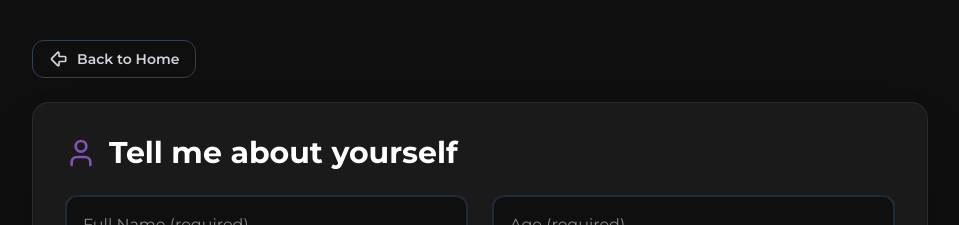
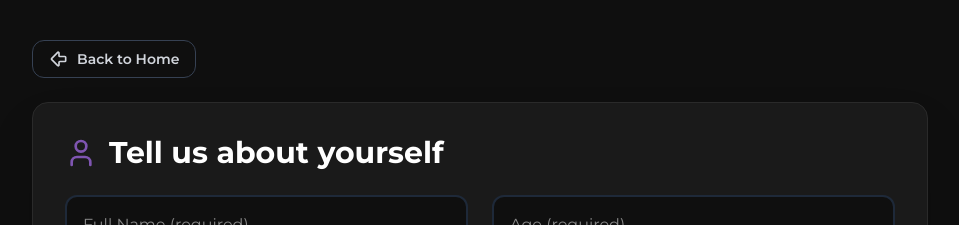
Before and after one commit to Jyotir-1924/fuzzy-octo-robot, a Next.js app: page /form in a window 1280 px wide. Shown: the top 225 px of the page, without its empty margins (160-1119 px from the left). Built offline with nearby package versions, Linux system fonts and the light colour scheme.

Commit message:
Updates to form and prompt

```diff
--- a/app/api/generate-plan/route.ts
+++ b/app/api/generate-plan/route.ts
@@ -60,6 +60,7 @@ export async function POST(request: NextRequest) {
       - No markdown
       - No backticks
       - No explanation
+      - No text formatting
       - Return *only* valid JSON
       `
     ;
--- a/components/FitnessForm.tsx
+++ b/components/FitnessForm.tsx
@@ -25,7 +25,7 @@ export default function FitnessForm({ onSubmit, loading }: FitnessFormProps) {
   });
 
   const handleInputChange = (
-    e: React.ChangeEvent<HTMLInputElement | HTMLSelectElement>
+    e: React.ChangeEvent<HTMLInputElement | HTMLSelectElement>,
   ) => {
     setFormData({ ...formData, [e.target.name]: e.target.value });
   };
@@ -46,7 +46,7 @@ export default function FitnessForm({ onSubmit, loading }: FitnessFormProps) {
     >
       <h2 className="font-bold mb-6 flex items-center gap-3 text-xl md:text-3xl">
         <User className="w-8 h-8 text-accent-purple" />
-        Tell me about yourself
+        Tell us about yourself
       </h2>
 
       <div className="grid md:grid-cols-2 gap-6">
@@ -72,6 +72,7 @@ export default function FitnessForm({ onSubmit, loading }: FitnessFormProps) {
 
         <select
           name="gender"
+          required
           value={formData.gender}
           onChange={handleInputChange}
           className="p-4 rounded-xl bg-primary border-2 border-gray-800 focus:border-accent-purple outline-none transition"
@@ -89,6 +90,7 @@ export default function FitnessForm({ onSubmit, loading }: FitnessFormProps) {
           placeholder="Height (cm)"
           type="number"
           min={1}
+          required
           className="p-4 rounded-xl bg-primary border-2 border-gray-800 focus:border-accent-purple outline-none transition"
         />
 
@@ -98,6 +100,7 @@ export default function FitnessForm({ onSubmit, loading }: FitnessFormProps) {
           onChange={handleInputChange}
           placeholder="Weight (kg)"
           type="number"
+          required
           min={1}
           className="p-4 rounded-xl bg-primary border-2 border-gray-800 focus:border-accent-purple outline-none transition"
         />
@@ -106,6 +109,7 @@ export default function FitnessForm({ onSubmit, loading }: FitnessFormProps) {
           name="goal"
           value={formData.goal}
           onChange={handleInputChange}
+          required
           className="p-4 rounded-xl bg-primary border-2 border-gray-800 focus:border-accent-purple outline-none transition"
         >
           <option value="">Fitness Goal</option>
@@ -119,6 +123,7 @@ export default function FitnessForm({ onSubmit, loading }: FitnessFormProps) {
           name="level"
           value={formData.level}
           onChange={handleInputChange}
+          required
           className="p-4 rounded-xl bg-primary border-2 border-gray-800 focus:border-accent-purple outline-none transition"
         >
           <option value="">Fitness Level</option>
@@ -131,6 +136,7 @@ export default function FitnessForm({ onSubmit, loading }: FitnessFormProps) {
           name="location"
           value={formData.location}
           onChange={handleInputChange}
+          required
           className="p-4 rounded-xl bg-primary border-2 border-gray-800 focus:border-accent-purple outline-none transition"
         >
           <option value="">Workout Location</option>
@@ -143,6 +149,7 @@ export default function FitnessForm({ onSubmit, loading }: FitnessFormProps) {
           name="diet"
           value={formData.diet}
           onChange={handleInputChange}
+          required
           className="p-4 rounded-xl bg-primary border-2 border-gray-800 focus:border-accent-purple outline-none transition"
         >
           <option value="">Dietary Preference</option>
```
